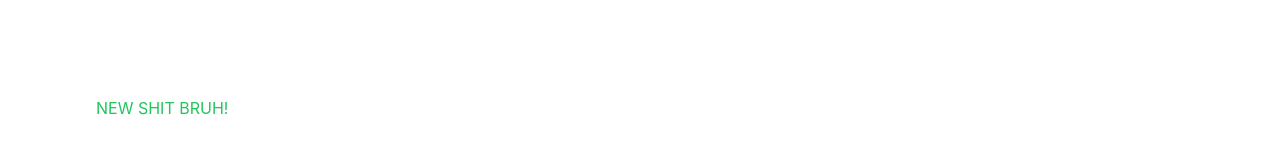
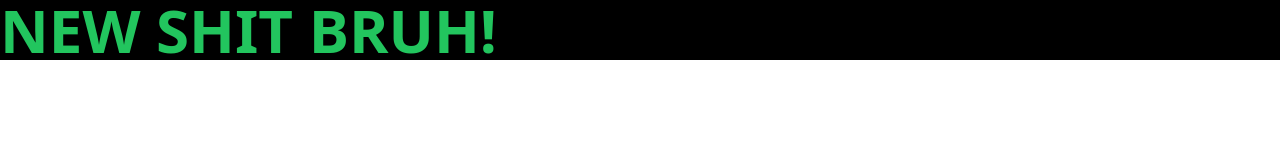
Before and after one commit to thedhinakarr/portfolio, a Gatsby site: page / in a window 1280 px wide. Built offline with nearby package versions, Linux system fonts and the light colour scheme; Gatsby itself is replaced by a stand-in of ours.

Commit message:
Index update

```diff
--- a/src/pages/index.js
+++ b/src/pages/index.js
@@ -125,8 +125,8 @@ const links = [
 
 const IndexPage = () => {
   return (
-    <main style={pageStyles}>
-      <h1 className="text-green-500">NEW SHIT BRUH!</h1>
+    <main className="bg-black">
+      <h1 className="text-green-500 font-semibold text-6xl">NEW SHIT BRUH!</h1>
     </main>
   )
 }
```
